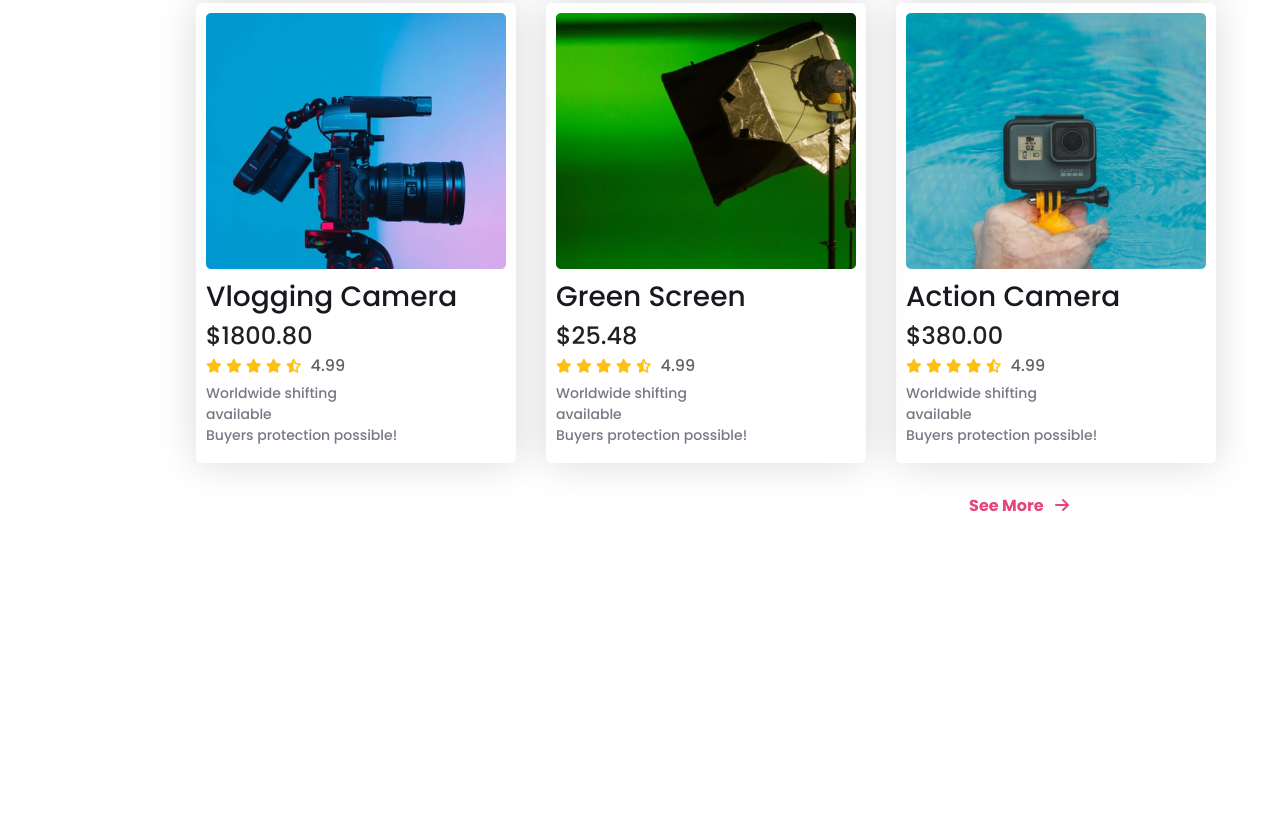
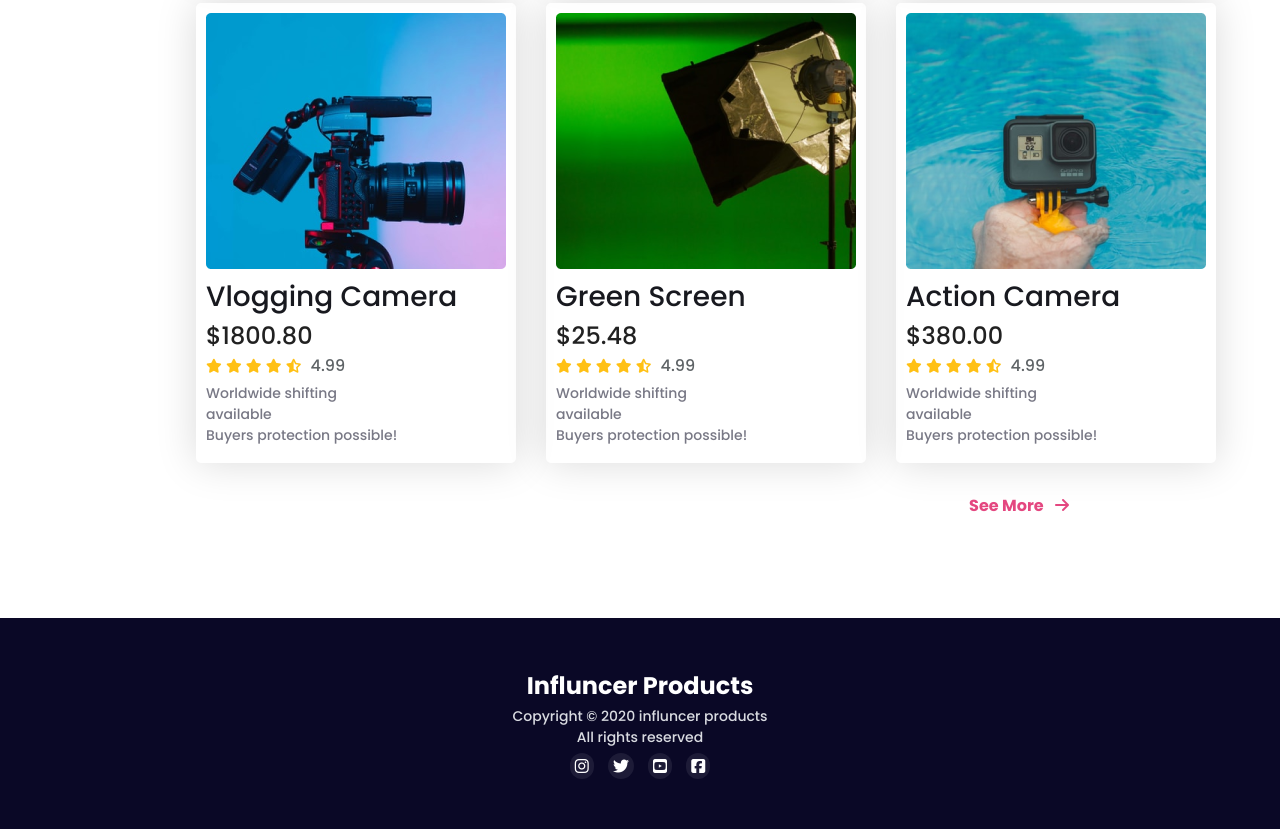
Before and after one commit to Hasanat902/influncer-gear, a plain HTML site: page index.html in a window 1280 px wide. Shown: the part 1844-2673 px from the top of the page. Before the commit the page ends 2462 px from the top, so only its background shows below. Drawn offline with Linux system fonts and the light colour scheme.

Commit message:
footer added

```diff
--- a/index.html
+++ b/index.html
@@ -239,5 +239,20 @@
             </div>
         </section>
     </main>
+
+    <!------- footer section start ------->
+    <footer class="footer-section">
+        <div class="full-footer">
+            <h2 class="footer-title">Influncer Products</h2>
+            <p class="footer-para">Copyright &copy 2020 influncer products</p>
+            <p class="footer-para">All rights reserved</p>
+            <div class="footer-icon">
+                <i class="fab fa-instagram social-icon"></i>
+                <i class="fab fa-twitter social-icon"></i>
+                <i class="fab fa-youtube-square social-icon"></i>
+                <i class="fab fa-facebook-square social-icon"></i>
+            </div>
+        </div>
+    </footer>
 </body>
 </html>
--- a/styles/style.css
+++ b/styles/style.css
@@ -157,3 +157,33 @@ body{
     font-weight: bold;
     color: rgba(224, 44, 109, 0.87);
 }
+
+/*----- footer section css start -----*/
+
+.footer-section{
+    background-color: #0A0826;
+    padding: 50px 0;
+}
+.footer-title{
+    font-size: 24px;
+    color: #FFFFFF;
+    text-align: center;
+    margin-bottom: 3px;
+}
+.footer-para{
+    font-size: 14px;
+    color: #D9DBE1;
+    text-align: center;
+}
+.footer-icon{
+    text-align: center;
+    color: #FFFFFF;
+    margin-left: 10px;
+}
+.social-icon{
+    margin-top: 5px;
+    margin-right: 10px;
+    background-color: #6a687c33;
+    padding: 5px;
+    border-radius: 20px;
+}
```
